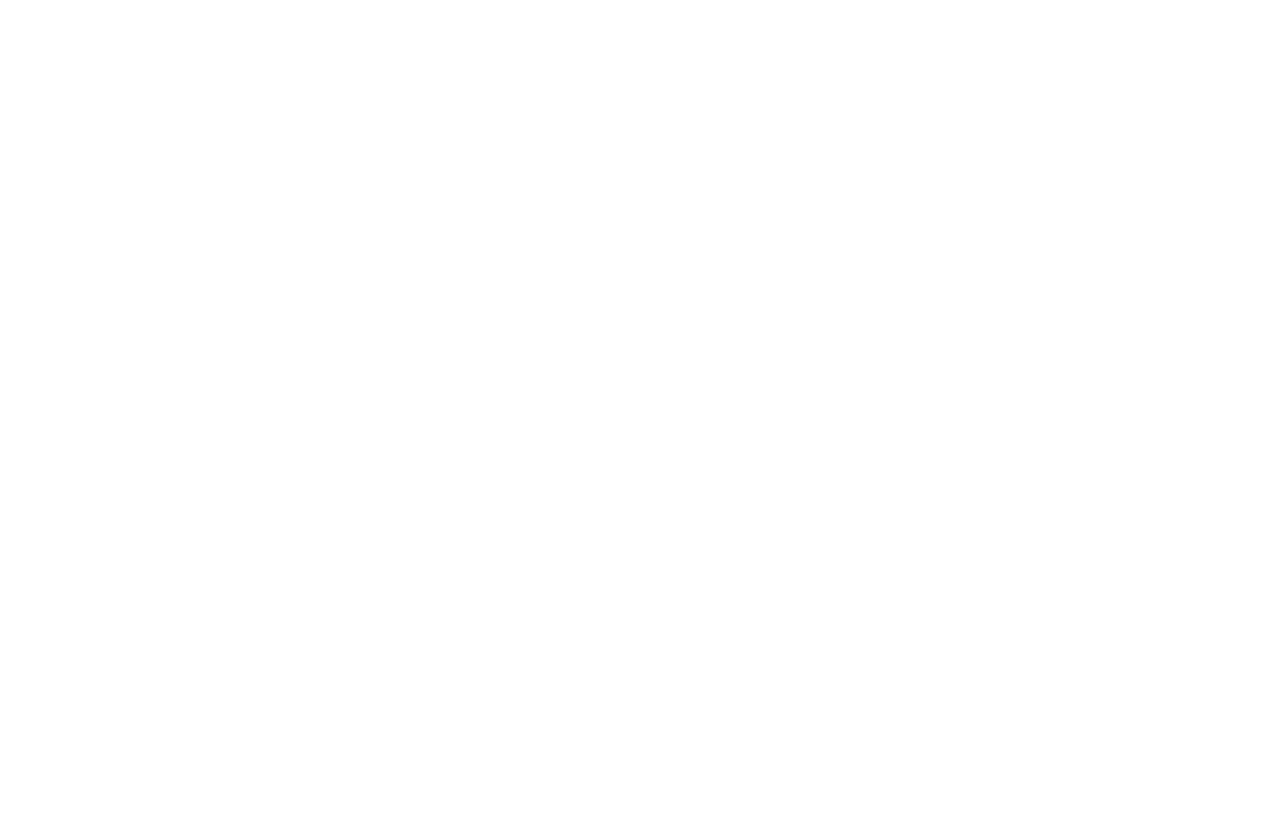
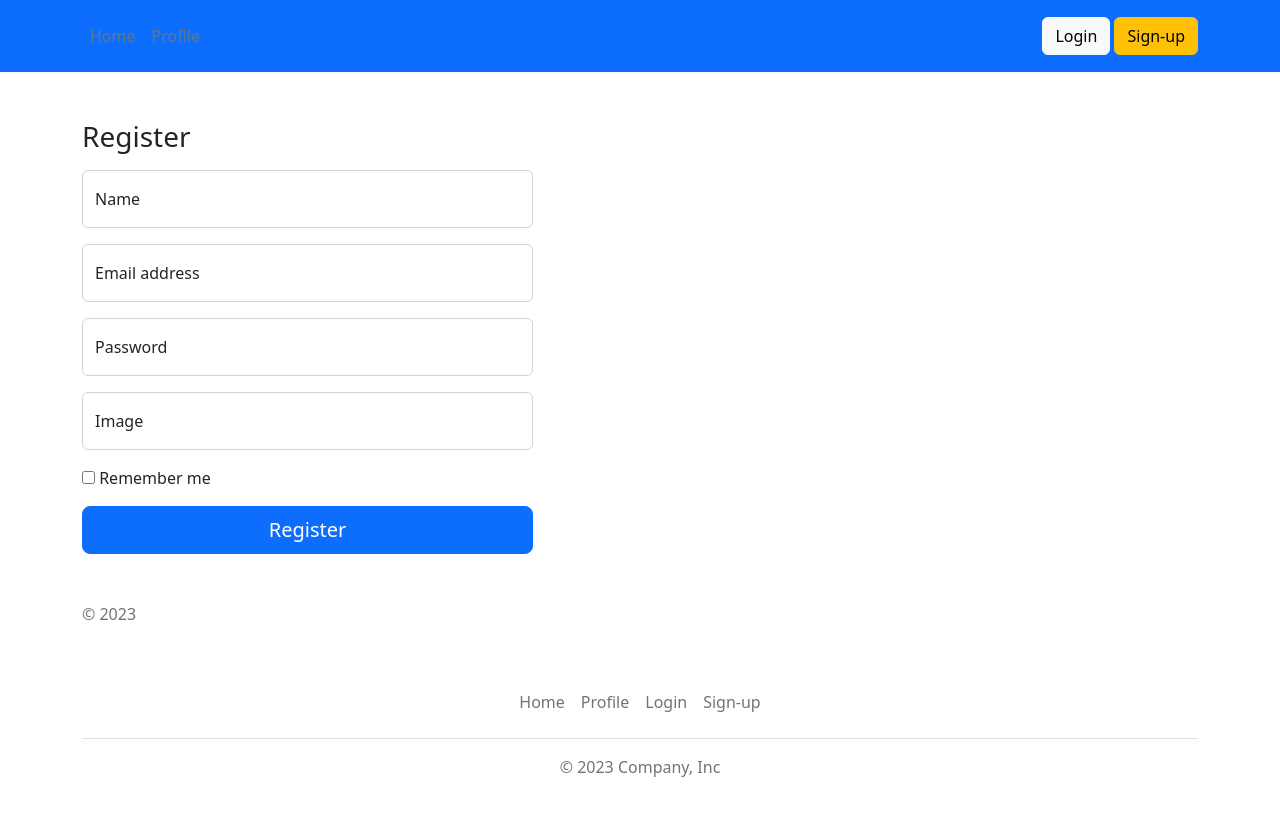
Before and after one commit to gaznik/js2-ca-gazmend-nikqi, a website: page index.html in a window 1280 px wide. Drawn offline with nearby package versions, Linux system fonts and the light colour scheme.

Commit message:
Added register form to index.html

```diff
--- a/index.html
+++ b/index.html
@@ -6,9 +6,80 @@
     <meta name="viewport" content="width=device-width, initial-scale=1.0">
     <link rel="stylesheet" href="node_modules/bootstrap/dist/css/bootstrap.min.css">
     <link rel="stylesheet" href="dist/css/styles.css">
-    <title>Document</title>
+    <title>Login page</title>
 </head>
+
 <body>
+  <!-- HEADER -->
+  <header class="p-3 text-bg-primary">
+    <div class="container">
+      <nav>
+        <div class="d-flex flex-wrap align-items-center justify-content-center justify-content-lg-start">
+          <ul class="nav col-12 col-lg-auto me-lg-auto mb-2 justify-content-center mb-md-0">
+            <li><a href="index.html" class="nav-link px-2 text-secondary">Home</a></li>
+            <li><a href="profile.html" class="nav-link px-2 text-secondary">Profile</a></li>
+          </ul>
+          <div class="text-end">
+            <a href="login.html"><button type="button" class="btn btn-light">Login</button></a>
+            <a href="register.html"><button type="button" class="btn btn-warning">Sign-up</button></a>
+          </div>
+        </div>
+      </nav>
+    </div>
+  </header>
+
+  <main>
+    <div class="container">
+      <div class="row">
+        <div class="col-10 col-md-7 col-lg-5 mt-5">
+          <form action="/profile.html" id="register">
+            <h1 class="h3 mb-3 fw-normal">Register</h1>
+            <!-- NAME -->
+            <div class="form-floating mb-3">
+              <input type="name" name="name" class="form-control" id="floatingInput" placeholder="Name" pattern="^[\w]+$" required>
+              <label for="floatingInput">Name</label>
+            </div>
+            <!-- EMAIL -->
+            <div class="form-floating mb-3">
+              <input type="email" name="email" class="form-control" id="floatingInput" placeholder="name@example.com" pattern="^[\w\-.]+@(stud.)?noroff.no$" required>
+              <label for="floatingInput">Email address</label>
+            </div>
+            <!-- PASSWORD -->
+            <div class="form-floating mb-3">
+              <input type="password" name="password" class="form-control" id="floatingPassword" placeholder="Password" minLength= "8" required>
+              <label for="floatingPassword">Password</label>
+            </div>
+            <!-- IMAGE -->
+            <div class="form-floating mb-3">
+              <input type="link" name="" class="form-control" id="floatingInput" placeholder="Image">
+              <label for="floatingInput">Image</label>
+            </div>
+            <!-- REMEMBER ME TICK -->
+            <div class="checkbox mb-3">
+              <label>
+                <input type="checkbox" value="remember-me"> Remember me
+              </label>
+            </div>
+            <button class="w-100 btn btn-lg btn-primary" type="submit">Register</button>
+            <p class="mt-5 mb-3 text-muted">© 2023</p>
+        </form>
+      </div>
+    </div>
+  </div>
+</main>
+
+<!-- FOOTER -->
+<div class="container">
+  <footer class="py-3 my-4">
+    <ul class="nav justify-content-center border-bottom pb-3 mb-3">
+      <li class="nav-item"><a href="index.html" class="nav-link px-2 text-muted">Home</a></li>
+      <li class="nav-item"><a href="profile.html" class="nav-link px-2 text-muted">Profile</a></li>
+      <li class="nav-item"><a href="login.html" class="nav-link px-2 text-muted">Login</a></li>
+      <li class="nav-item"><a href="register.html" class="nav-link px-2 text-muted">Sign-up</a></li>
+    </ul>
+    <p class="text-center text-muted">© 2023 Company, Inc</p>
+  </footer>
+</div>
 
 </body>
 </html>
```
